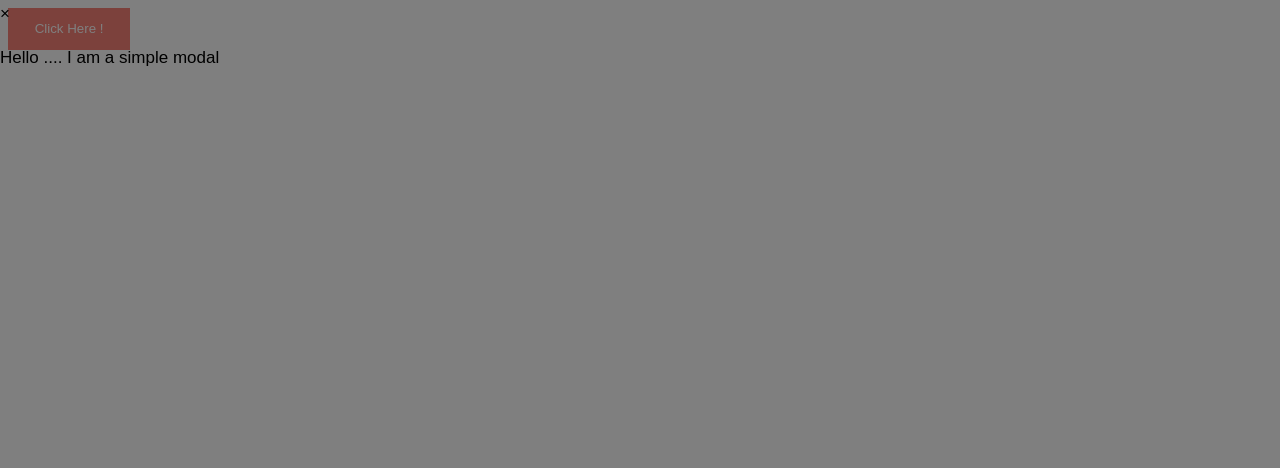
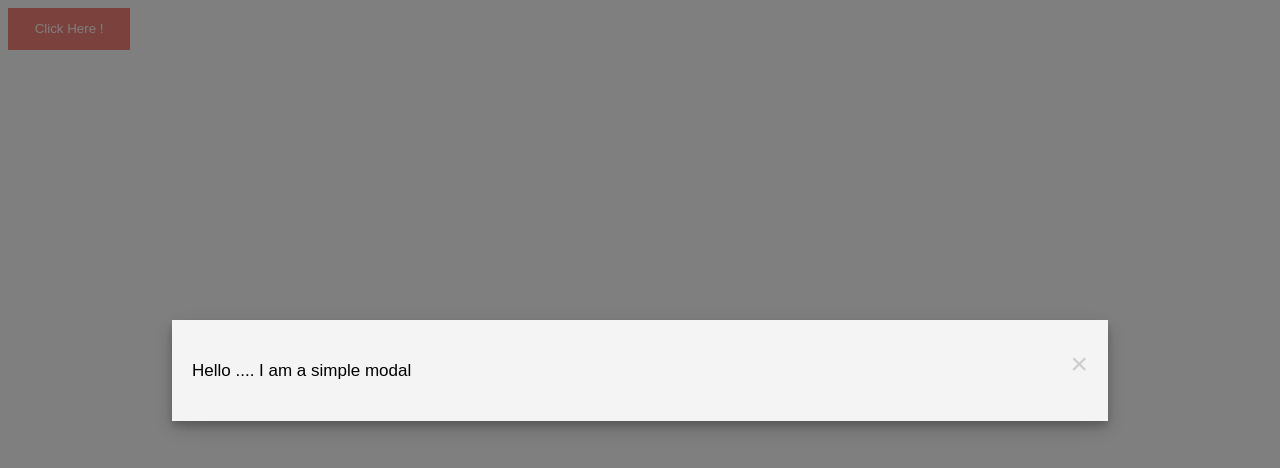
Before and after one commit to klanti117/simple-Modal, a plain HTML site: page index.html in a window 1280 px wide. Drawn offline with Linux system fonts and the light colour scheme.

Commit message:
styled modal content

```diff
--- a/style.css
+++ b/style.css
@@ -26,3 +26,17 @@ body{
 	overflow: auto; /*this enables the scroll bar*/
 	background-color: rgba(0,0,0,0.5);
 }
+
+.modal-content{
+	background-color: #f4f4f4;
+	margin: 25% auto;
+	padding:20px;
+	width: 70%;
+	box-shadow: 0 5px 8px 0 rgba(0,0,0,0.2),0 7px 20px 0 rgba(0,0,0,0.17);
+}
+
+.closeBtn{
+	color:#ccc;
+	font-size:30px;
+	float:right;
+}
```
